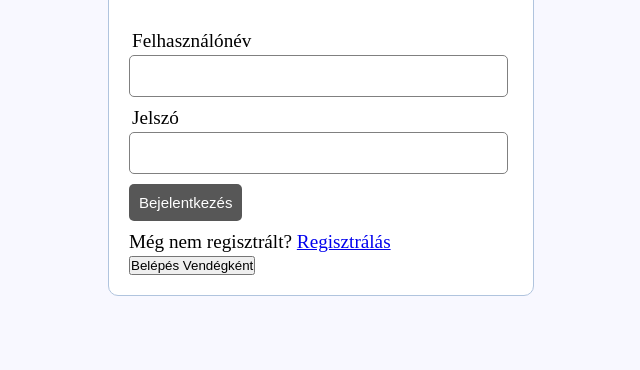
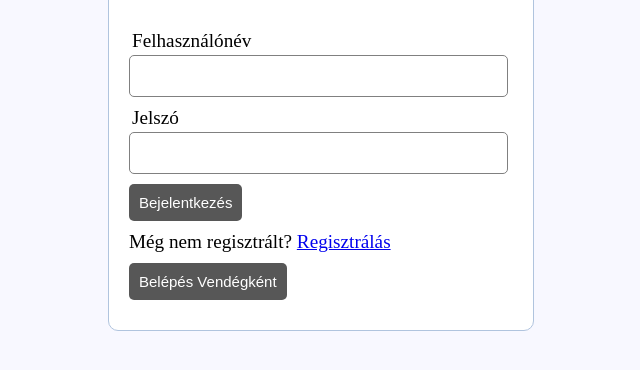
Before and after one commit to markkatona/CineMania, a PHP site: page /content/registration/login.php in a window 1280 px wide. Shown: the part 125-495 px from the top of the page, without its empty margins (319-959 px from the left). Run offline with PHP 8.4, Linux system fonts and the light colour scheme.

Commit message:
belépés vendégként gomb kinézet változtatás

```diff
--- a/CineMania/content/registration/login.php
+++ b/CineMania/content/registration/login.php
@@ -3,7 +3,7 @@
 <html>
 <head>
   <title>Registration system PHP and MySQL</title>
-  <link rel="stylesheet" type="text/css" href="style.css">
+  <link rel="stylesheet" type="text/css" href="style.css?version=1">
 </head>
 <body>
   <div class="header">
@@ -26,8 +26,8 @@
   	<p>
   		Még nem regisztrált? <a href="register.php">Regisztrálás</a>
   	</p>
-	  	<div class="guest">
-  		<button type="submit" class="guest_btn" name="login_guest">Belépés Vendégként</button>
+	  <div class="input-group">
+  		<button type="submit" class="btn" name="login_guest">Belépés Vendégként</button>
   	</div>
   </form>
 </body>
--- a/CineMania/content/registration/style.css
+++ b/CineMania/content/registration/style.css
@@ -50,6 +50,14 @@ form, .content {
   border: none;
   border-radius: 5px;
 }
+.guest_btn {
+  padding: 10px;
+  font-size: 15px;
+  color: white;
+  background: #575757;
+  border: none;
+  border-radius: 5px;
+}
 .error {
   width: 92%;
   margin: 0px auto;
```
